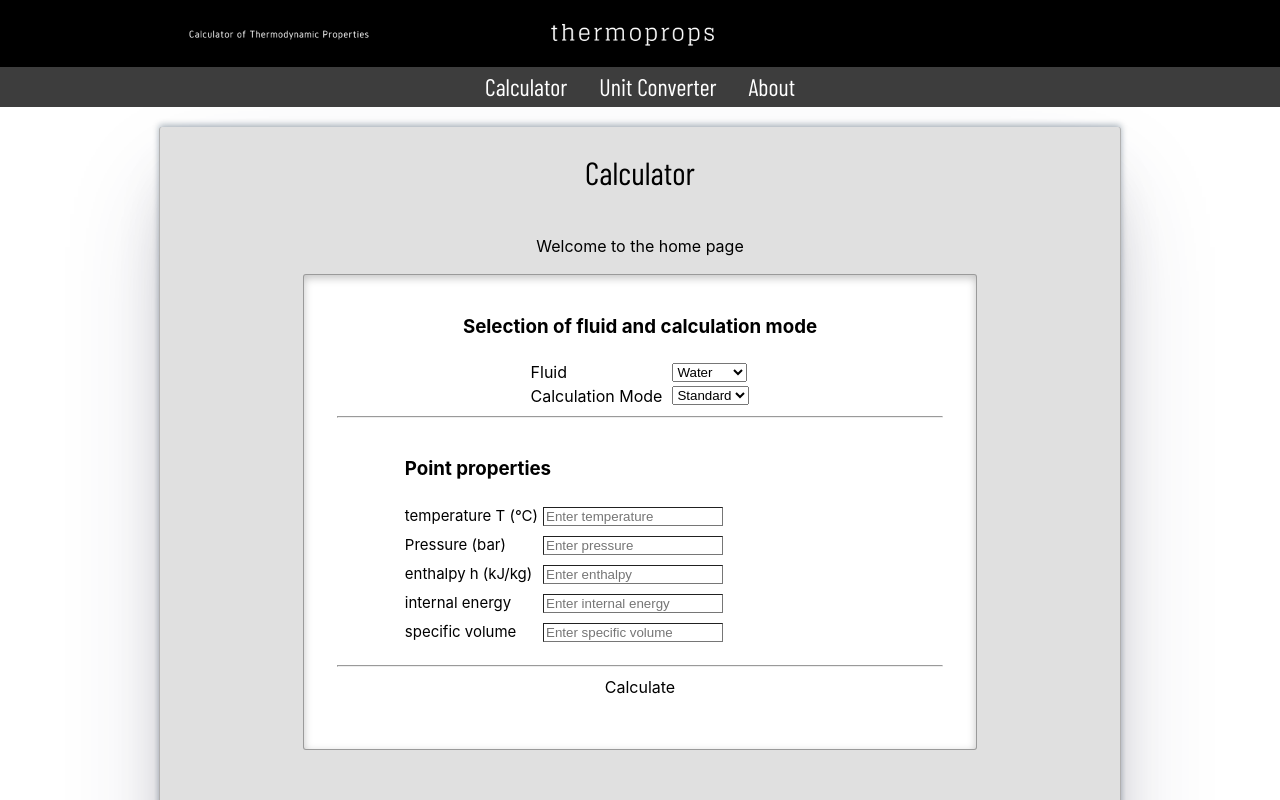
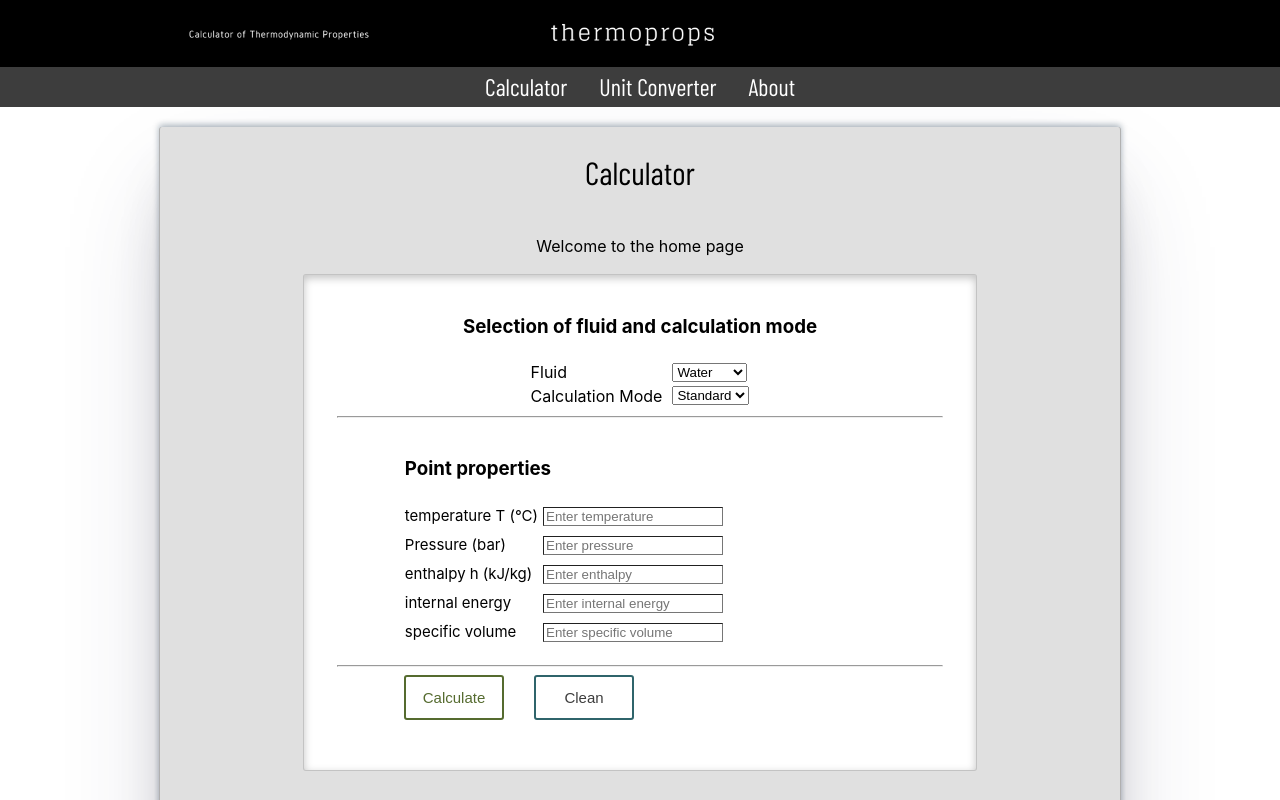
Before and after one commit to eraycancelik/thermoprops, a React (Vite) app in the folder frontend/: page / in a window 1280 px wide. Shown: the top 800 px of the page. Built offline with nearby package versions, Linux system fonts and the light colour scheme.

Commit message:
buttons added

```diff
--- a/frontend/src/components/Table/Calculate.tsx
+++ /dev/null
@@ -1,9 +0,0 @@
-import React from 'react'
-import './Calculate.css'
-const Calculate = () => {
-  return (
-    <div>Calculate</div>
-  )
-}
-
-export default Calculate
--- /dev/null
+++ b/frontend/src/components/Table/CalculateButton.css
@@ -0,0 +1,20 @@
+.calculateButton button{
+  padding:12px;
+  font-size: 15px;
+  border-radius: 3px;
+  background-color: white;
+  border: 2px solid darkolivegreen;
+  color: darkolivegreen;
+  cursor: pointer;
+  min-width: 100px;
+}
+.calculateButton button:hover{
+  background-color: darkolivegreen;
+  box-shadow: rgba(0, 0, 0, 0.3) 0px 19px 38px, rgba(0, 0, 0, 0.22) 0px 15px 12px;
+  color: white;
+  padding:10px;
+}
+.calculateButton button:active{
+  background-color: darkolivegreen;
+  box-shadow: rgba(0, 0, 0, 0.16) 0px 3px 6px, rgba(0, 0, 0, 0.23) 0px 3px 6px;
+}
--- /dev/null
+++ b/frontend/src/components/Table/CalculateButton.tsx
@@ -0,0 +1,13 @@
+import React from 'react'
+import './CalculateButton.css'
+const CalculateButton = () => {
+  return (
+    <div className='calculateButton'>
+      <button>
+        Calculate
+      </button>
+    </div>
+  )
+}
+
+export default CalculateButton
--- /dev/null
+++ b/frontend/src/components/Table/CleanButton.css
@@ -0,0 +1,20 @@
+.cleanButton button{
+  padding:12px;
+  font-size: 15px;
+  border-radius: 3px;
+  background-color: white;
+  border: 2px solid rgb(47, 100, 107);
+  color: #3d3d3d;
+  cursor: pointer;
+  min-width: 100px;
+}
+.cleanButton button:hover{
+  background-color: rgb(47, 100, 107);
+  box-shadow: rgba(0, 0, 0, 0.3) 0px 19px 38px, rgba(0, 0, 0, 0.22) 0px 15px 12px;
+  color: white;
+  padding:10px;
+}
+.cleanButton button:active{
+  background-color: rgb(47, 100, 107);
+  box-shadow: rgba(0, 0, 0, 0.16) 0px 3px 6px, rgba(0, 0, 0, 0.23) 0px 3px 6px;
+}
--- /dev/null
+++ b/frontend/src/components/Table/CleanButton.tsx
@@ -0,0 +1,12 @@
+import './CleanButton.css'
+const CleanButton = () => {
+    return (
+        <div className='cleanButton'>
+            <button>
+                Clean
+            </button>
+        </div>
+    )
+}
+
+export default CleanButton
--- a/frontend/src/components/Table/Table.css
+++ b/frontend/src/components/Table/Table.css
@@ -1,6 +1,6 @@
 .mainTable{
     border-radius: 3px;
-    border: solid 1px rgba(0, 0, 0, 0.397);
+    border: solid 1px rgba(104, 104, 104, 0.397);
     background-color: white;
     width: 70%;
     display: flex;
--- a/frontend/src/components/Table/Table.tsx
+++ b/frontend/src/components/Table/Table.tsx
@@ -2,7 +2,7 @@ import React from 'react'
 import './Table.css'
 import InputArea from './InputArea'
 import SelectionArea from './SelectionArea'
-import Calculate from './Calculate'
+import TableButtons from './TableButtons'
 const Table = () => {
     return (
         <div className="mainTable">
@@ -10,7 +10,7 @@ const Table = () => {
             <hr/>
             <InputArea />
             <hr />
-            <Calculate/>
+            <TableButtons/>
         </div>
     )
 }
--- /dev/null
+++ b/frontend/src/components/Table/TableButtons.css
@@ -0,0 +1,9 @@
+.buttonContainer{
+    display: flex;
+    justify-content: start;
+    align-items: center;
+    width: 100%;
+    height: 100%;
+    margin-left: 200px;
+    gap: 30px;
+}
--- /dev/null
+++ b/frontend/src/components/Table/TableButtons.tsx
@@ -0,0 +1,14 @@
+import CalculateButton from './CalculateButton'
+import CleanButton from './CleanButton'
+import './TableButtons.css'
+
+const TableButtons = () => {
+  return (
+    <div className='buttonContainer'>
+        <CalculateButton />
+        <CleanButton />
+    </div>
+  )
+}
+
+export default TableButtons
```
Also changed, not shown: frontend/src/components/Table/Calculate.css (deleted).
